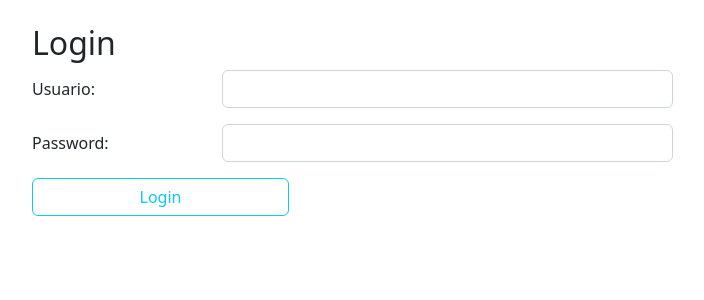
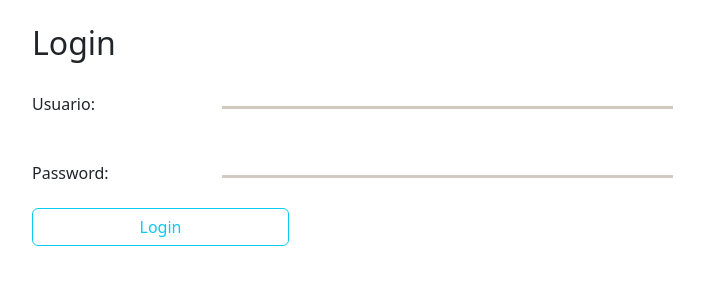
Before and after one commit to jhonastba94/Angular-s8, an Angular app: page / in a window 1280 px wide. Shown: the top 300 px of the page, without its empty margins (50-754 px from the left). Built offline with nearby package versions, Linux system fonts and the light colour scheme.

Commit message:
Update content.component.css

```diff
--- a/src/app/login/content/content.component.css
+++ b/src/app/login/content/content.component.css
@@ -0,0 +1,12 @@
+input{
+
+   border-bottom:solid  #d0cac1;
+   border-top: 0px solid;
+   border-left: 0px solid;
+   border-right: 0px solid;
+   border-radius: 0px;
+
+}
+label{
+    margin-top: 15px;
+}
```
